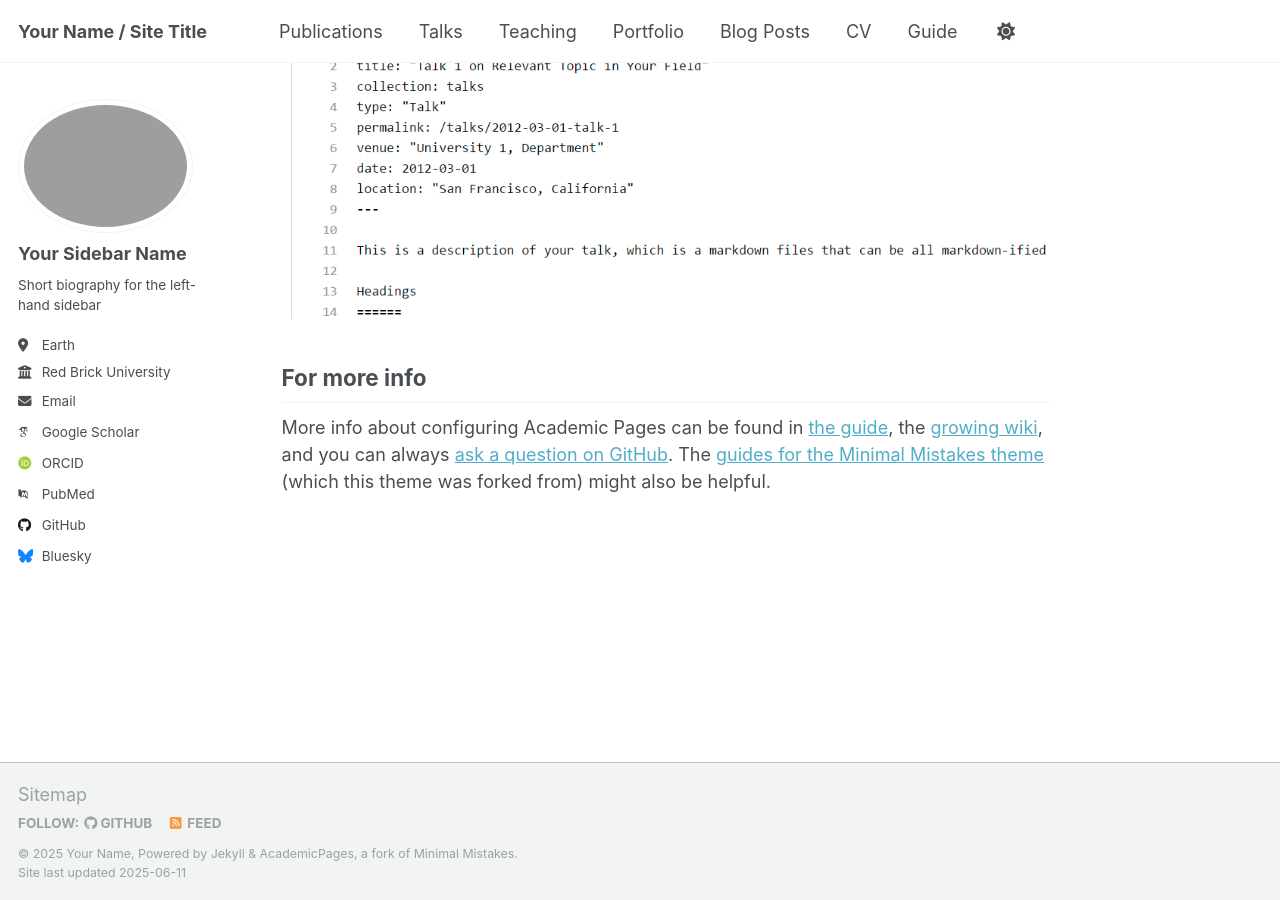
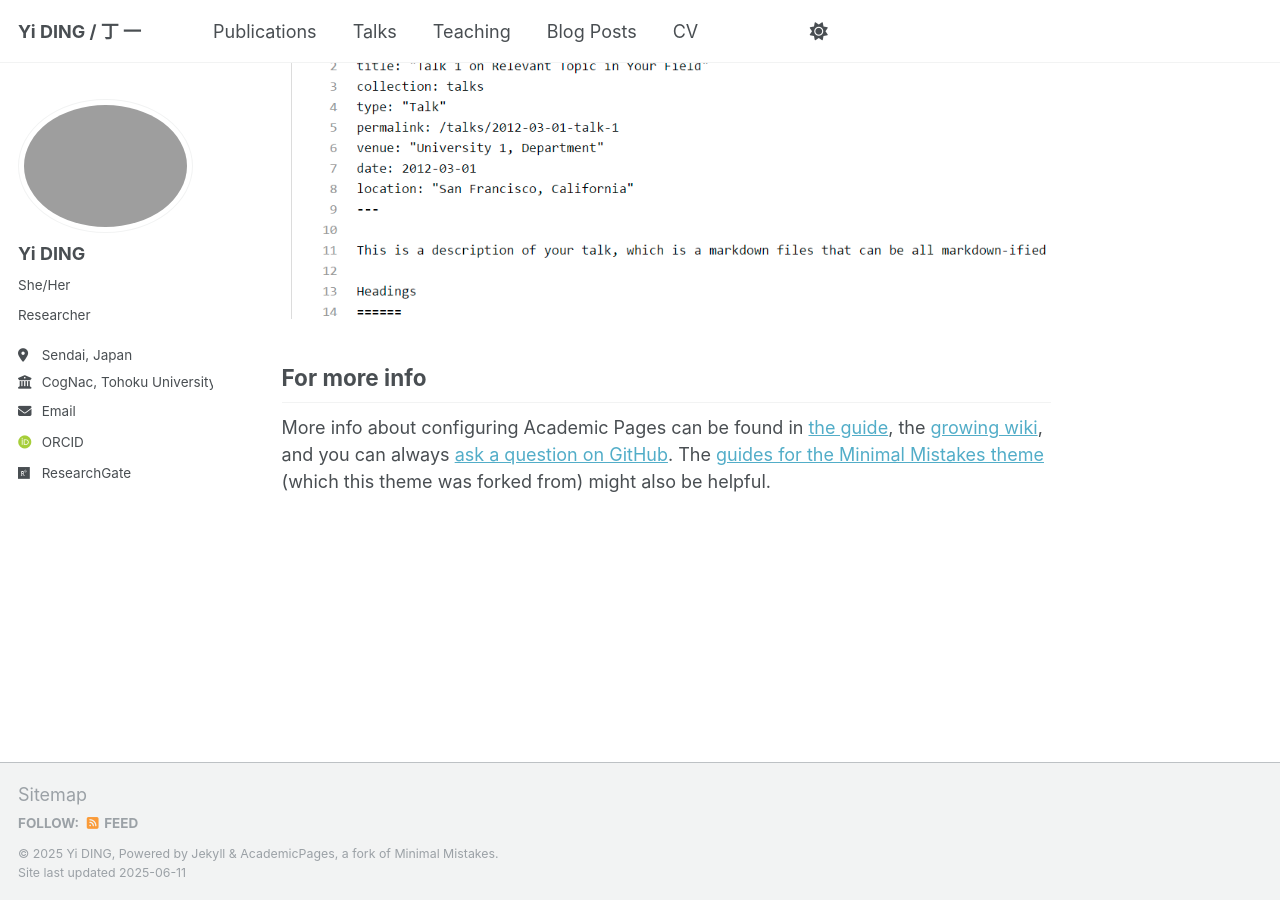
Before and after one commit to Yi-Ding08/Yi-Ding08.github.io, a Jekyll site: the page built from _pages/about.md, in a window 1280 px wide and 900 px high, scrolled down 2636 px. Built offline with Jekyll 4.4.1, drawn with Linux system fonts in a browser that asks for light colours; some web fonts are replaced.

Commit message:
Initial commit

```diff
--- a/_config.yml
+++ b/_config.yml
@@ -9,9 +9,9 @@
 # Basic Site Settings
 locale                   : "en-US"
 site_theme               : "default"
-title                    : "Your Name / Site Title"
+title                    : "Yi DING / 丁 一"
 title_separator          : "-"
-name                     : &name "Your Name"
+name                     : &name "Yi DING"
 description              : &description "personal description"
 url                      : https://academicpages.github.io # the base hostname & protocol for your site e.g. "https://[your GitHub username].github.io" or if you already have some other page hosted on Github then use "https://[your GitHub username].github.io/[Your Repo Name]"
 baseurl                  : "" # the subpath of your site, e.g. "/blog"
@@ -23,36 +23,36 @@ repository               : "academicpages/academicpages.github.io"
 author:
   # Biographic information
   avatar           : "profile.png"
-  name             : "Your Sidebar Name"
-  pronouns         : # example: "she/her"
-  bio              : "Short biography for the left-hand sidebar"
-  location         : "Earth"
-  employer         : "Red Brick University"
+  name             : "Yi DING"
+  pronouns         : "She/Her" # example:
+  bio              : "Researcher"
+  location         : "Sendai, Japan"
+  employer         : "CogNac, Tohoku University"
   uri              : # URL
-  email            : "none@example.org"
+  email            : "dingyi9508@outlook.com"
 
   # Academic websites
   academia         : # URL
   arxiv            : # URL - Update with the correct link to your profile
-  googlescholar    : "https://scholar.google.com/citations?user=PS_CX0AAAAAJ"
+  googlescholar    : #"https://scholar.google.com/citations?user=PS_CX0AAAAAJ"
   impactstory      : # URL
-  orcid            : "http://orcid.org/yourorcidurl"
+  orcid            : "0000-0002-1315-7440"
   semantic         : # URL
-  pubmed           : "https://www.ncbi.nlm.nih.gov/pubmed/?term=john+snow"
-  researchgate     : # URL
+  pubmed           : #"https://www.ncbi.nlm.nih.gov/pubmed/?term=john+snow"
+  researchgate     : "https://www.researchgate.net/profile/Yi-Ding-31?ev=hdr_xprf" #URL
   scopus           : # URL
 
   # Repositories and software development
   bitbucket        : # Username - Update with your username on the site
   codepen          : # Username
   dribbble         : # Username
-  github           : "academicpages"
+  github           : #"academicpages"
   kaggle           : # Username
   stackoverflow    : # User number or user number and name (i.e., use "1" or "1/jeff-atwood")
 
   # Social media
-  bluesky          : "bsky.app" # Replace this with you Bluesky username
-  facebook         : # Username
+  bluesky          : #"bsky.app" # Replace this with you Bluesky username
+  X                : “DingYi_Neuro” # Username
   flickr           : # Username
   foursquare       : # Username
   goodreads        : # Username
@@ -78,8 +78,8 @@ author:
 
 # Publication Category - The following the list of publication categories and their headings
 publication_category:
-  books:
-    title: 'Books'
+  #books:
+  #  title: 'Books'
   manuscripts:
     title: 'Journal Articles'
   conferences:
@@ -131,8 +131,8 @@ yandex_site_verification :
 
 
 # Social Sharing
-twitter:
-  username               : &twitter
+X:
+  username               : &X
 facebook:
   username               :
   app_id                 :
```
Also changed, not shown: _data/authors.yml (+11 -11 lines), _data/navigation.yml (+5 -5 lines), images/1profile.png (added), 7 other files.
